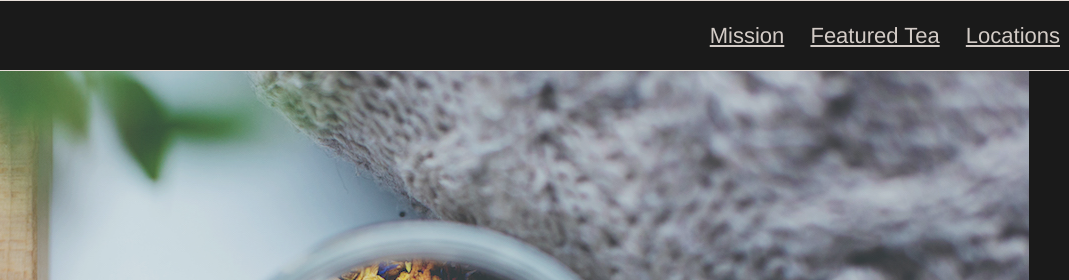
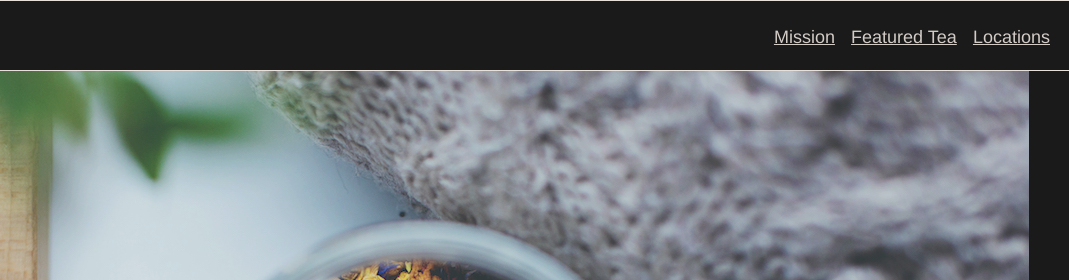
Before and after one commit to PiguKing/Tea-Cozy, a plain HTML site: page index.html in a window 1280 px wide. Shown: the top 280 px of the page, 211-1280 px from the left. Drawn offline with Linux system fonts and the light colour scheme.

Commit message:
Header has problem, waiting for advisor

```diff
--- a/index.html
+++ b/index.html
@@ -18,9 +18,9 @@
       <!-- main navigation -->
       <div class="main-nav">
         <nav>
-          <span><a href="">Mission</a></span>
-          <span><a href="">Featured Tea</a></span>
-          <span><a href="">Locations</a></span>
+          <span><a href="#row1">Mission</a></span>
+          <span><a href="#row2">Featured Tea</a></span>
+          <span><a href="#row3">Locations</a></span>
         </nav>
       </div>
       <!--end of main navigation -->
@@ -47,7 +47,7 @@
         <div class="row" id="row2">
 
           <!-- Tea of the month title -->
-          <div class="tea-month-title">
+          <div id="tea-month-title">
             <h2>Tea of the Month</h2>
             <h4>What's Steeping at The Tea Cozy?</h4>
           </div>
--- a/resources/css/style.css
+++ b/resources/css/style.css
@@ -33,6 +33,7 @@ header img {
 }
 
 .main-nav {
+  margin-right: 20px;
   width: 100%;
   display: flex;
   justify-content: flex-end;
@@ -40,15 +41,15 @@ header img {
 
 
 .main-nav nav span a {
-  margin: 10px;
+  font-size: 18px;
+  margin: 10px 0px 10px 10px;
 }
 
 /* Main content Organizer */
 .main-organizer {
   display: flex;
   justify-content: center;
-  position: relative;
-  top: 69px;
+  padding: 69px;
 }
 
 /* Main Content section - containt Rows */
@@ -88,7 +89,7 @@ header img {
   margin-top: 50px;
   width: 1000px;
 }
-.tea-month-title {
+#tea-month-title {
   width: 1000px;
 }
 
```
